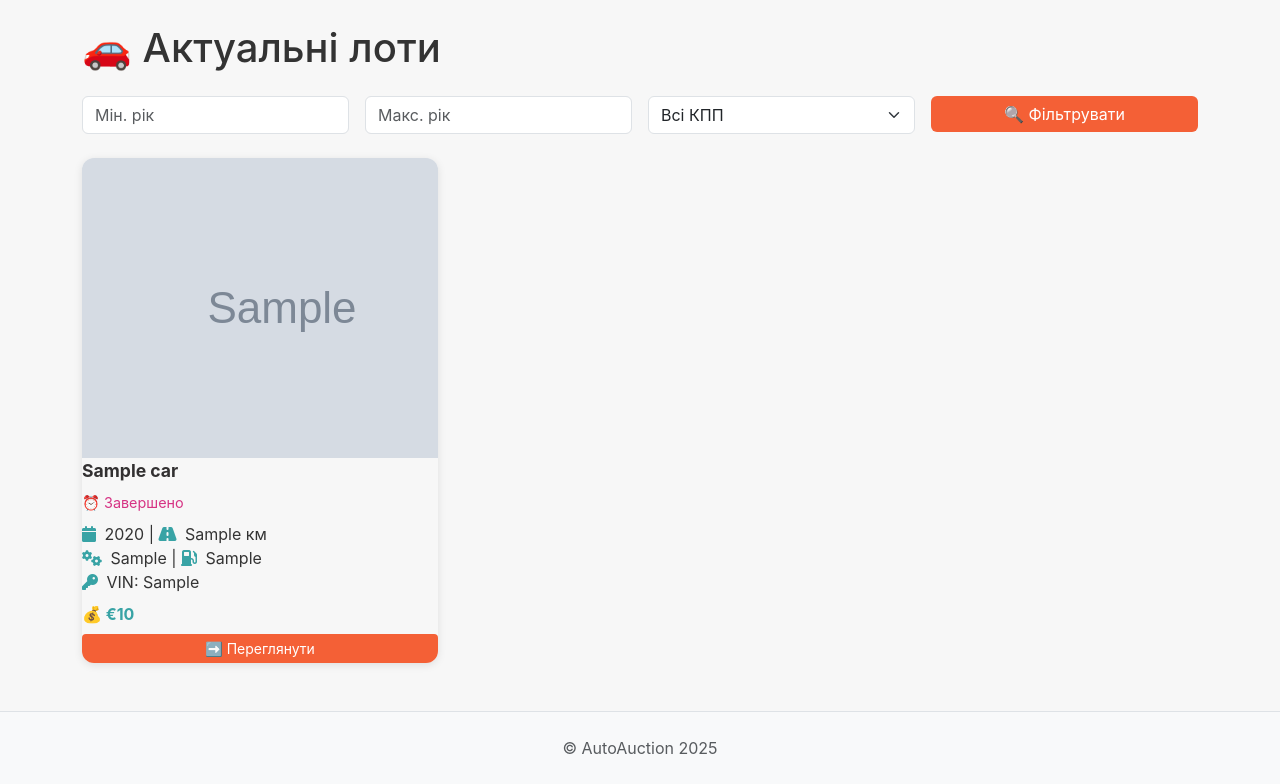
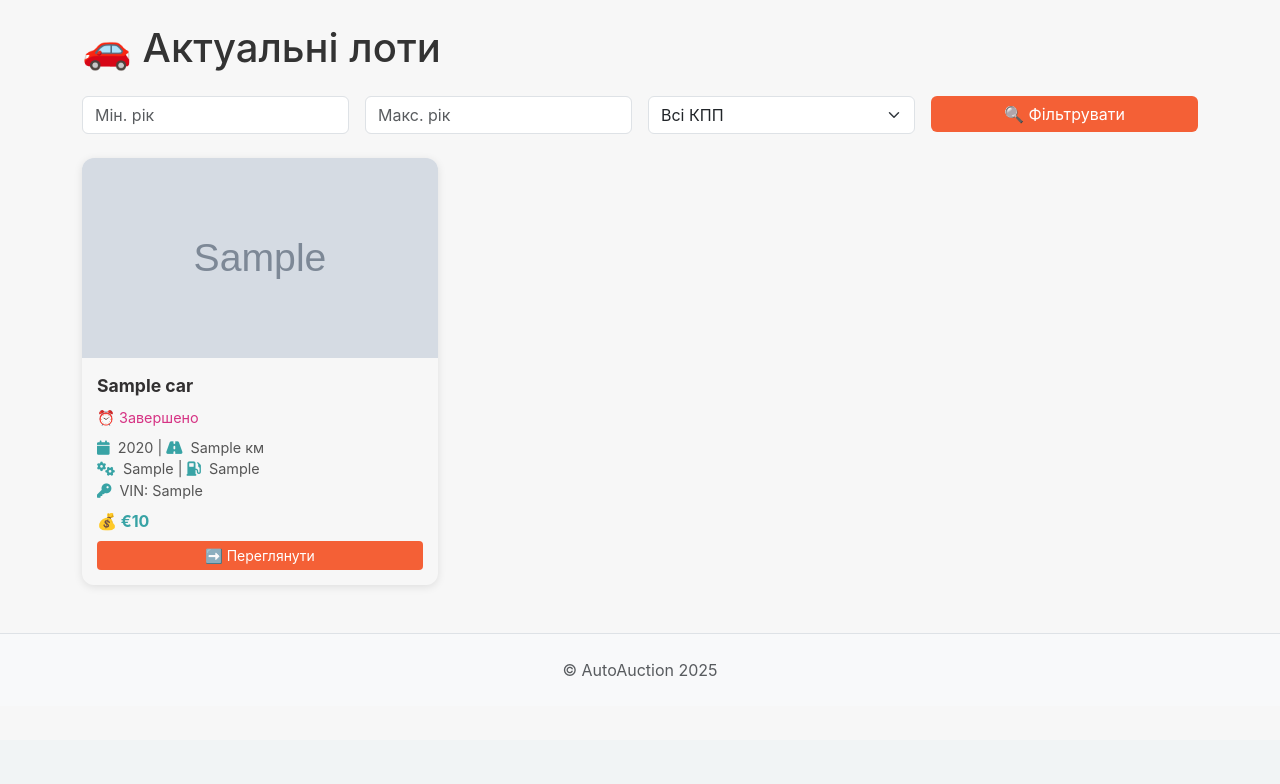
Before and after one commit to pavlo209/kinogow, a PHP site: page / in a window 1280 px wide. Shown: the part 60-844 px from the top of the page. After the commit the page ends 736 px from the top, so only its background shows below. Run offline with PHP 8.4, Linux system fonts and the light colour scheme; tables that the repository leaves empty or names only in its code hold one stand-in row (values such as "Sample post"); grey boxes marked "Sample" are stand-in pictures.

Commit message:
Fix card image sizing

```diff
--- a/style.css
+++ b/style.css
@@ -57,6 +57,21 @@ body {
   box-shadow: 0 2px 8px rgba(0,0,0,0.1);
   overflow: hidden;
   transition: transform 0.2s ease-in-out;
+}
+
+.lot-img {
+  width: 100%;
+  height: 200px;
+  object-fit: cover;
+}
+
+.lot-content {
+  padding: 15px;
+}
+
+.lot-info {
+  font-size: 0.9rem;
+  color: #555;
 }
 
 .card-custom:hover,
```
